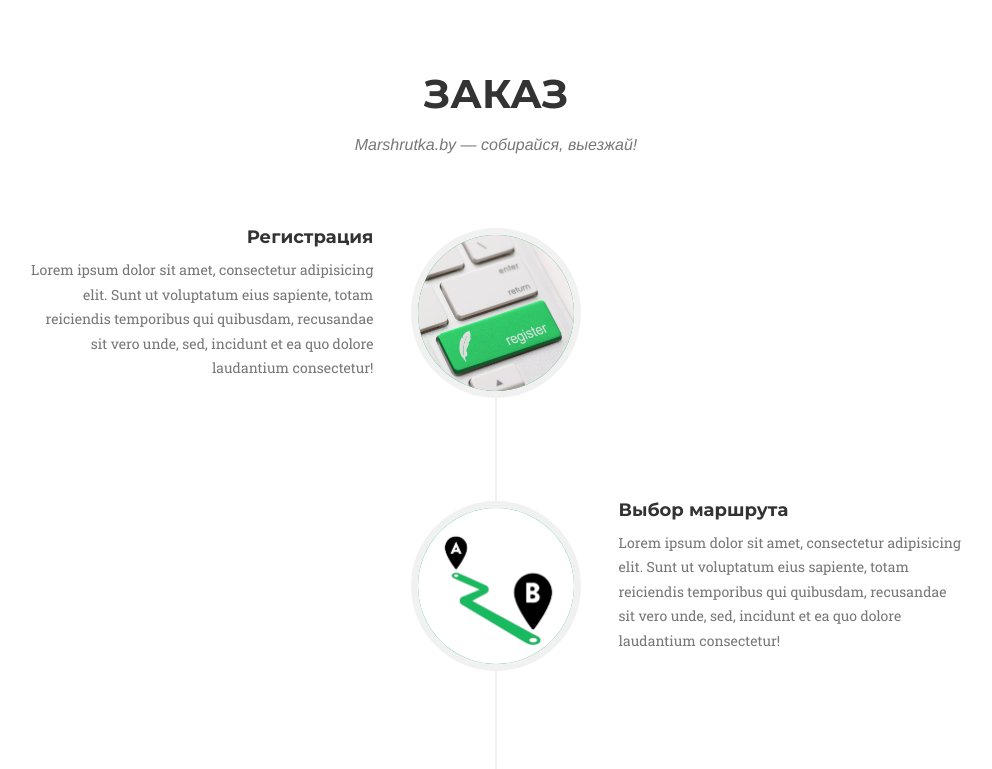
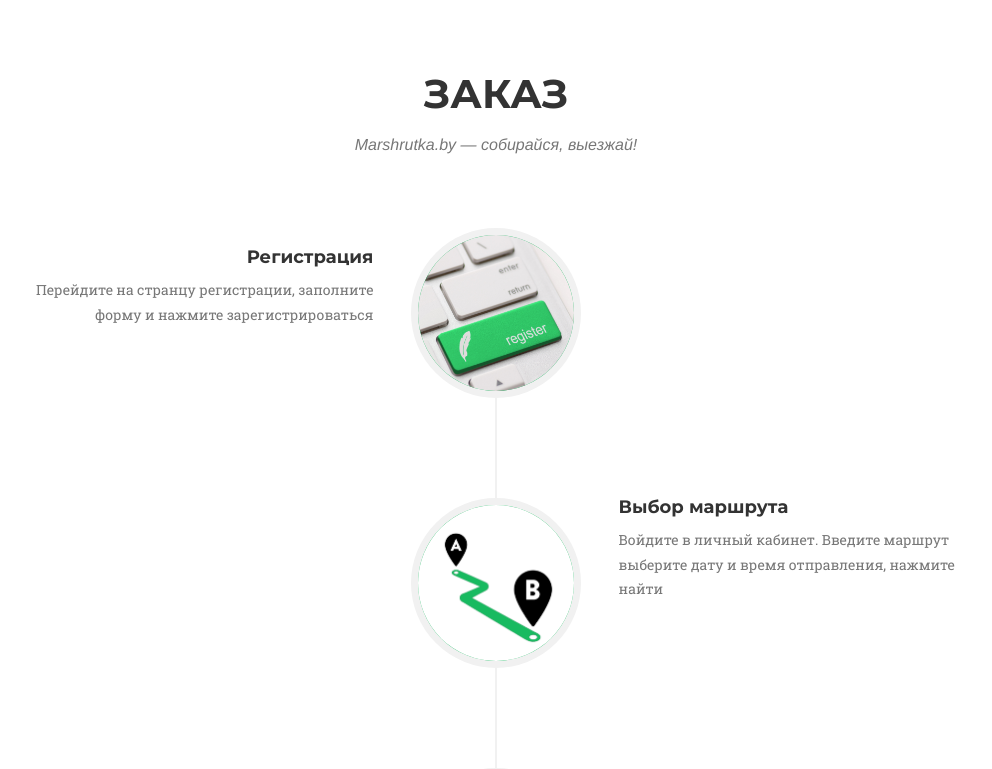
Before and after one commit to PaZa96/marshrutkaby1, an ASP.NET MVC app: page / in a window 1280 px wide. Shown: the part 2560-3329 px from the top of the page, without its empty margins (144-1136 px from the left). Run offline with ASP.NET Core 8 and stand-ins for ASP.NET MVC 5, Linux system fonts and the light colour scheme; the project's own start-up code is not run, and a stand-in starts its controllers and pages; some libraries are stand-ins or nearby versions; some web fonts are replaced.

Commit message:
correct View index

```diff
--- a/marshrutkaby/Content/agency.css
+++ b/marshrutkaby/Content/agency.css
@@ -203,7 +203,7 @@ h1, h2, h3, h4, h5, h6 {
     }
 
     .text-about-right {
-        font-size: 1.2em;
+        font-size: 26.5px;
     }
         .navbar-default .navbar-brand {
             font-size: 2em;
@@ -577,8 +577,8 @@ section {
         min-height: 150px;
     }
 
-        .timeline > li .timeline-panel {
-            padding: 0 20px 20px;
+         .timeline > li .timeline-panel {
+            padding: 20px 20px 20px 100px;
         }
 
         .timeline > li .timeline-image {
@@ -604,7 +604,7 @@ section {
     }
 
         .timeline > li .timeline-panel {
-            padding: 0 20px 20px 100px;
+            padding: 20px 20px 20px 100px;
         }
 
         .timeline > li .timeline-image {
--- a/marshrutkaby/Views/Home/Index.cshtml
+++ b/marshrutkaby/Views/Home/Index.cshtml
@@ -135,7 +135,7 @@
                     <h4 class="service-heading">Маршрутка.by - сервис для бронирования маршрутных такси.</h4>
                 </div>
                 <div class="col-md-5 ">
-                    <p class="text-muted text-about-right ">С нашей помощью Вы можете выбрать маршрут и время поездки, посмотреть стоимость, наличие сводобных мест и всего в пару кликов оформить бронь. Управление поездками осуществляется в личном кабинете.</p>
+                    <p class="text-muted text-about-right">С нашей помощью Вы можете выбрать маршрут и время поездки, посмотреть стоимость, наличие сводобных мест и всего в пару кликов оформить бронь. Управление поездками осуществляется в личном кабинете.</p>
                 </div>
             </div>
         </div>
@@ -189,7 +189,7 @@
                                     <h4 class="subheading">Регистрация</h4>
                                 </div>
                                 <div class="timeline-body">
-                                    <p class="text-muted">Lorem ipsum dolor sit amet, consectetur adipisicing elit. Sunt ut voluptatum eius sapiente, totam reiciendis temporibus qui quibusdam, recusandae sit vero unde, sed, incidunt et ea quo dolore laudantium consectetur!</p>
+                                    <p class="text-muted">Перейдите на странцу регистрации, заполните форму и нажмите зарегистрироваться</p>
                                 </div>
                             </div>
                         </li>
@@ -202,7 +202,7 @@
                                     <h4 class="subheading">Выбор маршрута</h4>
                                 </div>
                                 <div class="timeline-body">
-                                    <p class="text-muted">Lorem ipsum dolor sit amet, consectetur adipisicing elit. Sunt ut voluptatum eius sapiente, totam reiciendis temporibus qui quibusdam, recusandae sit vero unde, sed, incidunt et ea quo dolore laudantium consectetur!</p>
+                                    <p class="text-muted">Войдите в личный кабинет. Введите маршрут выберите дату и время отправления, нажмите найти</p>
                                 </div>
                             </div>
                         </li>
@@ -215,7 +215,7 @@
                                     <h4 class="subheading">Покупка или бронирование билета</h4>
                                 </div>
                                 <div class="timeline-body">
-                                    <p class="text-muted">Lorem ipsum dolor sit amet, consectetur adipisicing elit. Sunt ut voluptatum eius sapiente, totam reiciendis temporibus qui quibusdam, recusandae sit vero unde, sed, incidunt et ea quo dolore laudantium consectetur!</p>
+                                    <p class="text-muted">Выберите понравившегося вам перевозчика, заполните форму и забронируйте билет</p>
                                 </div>
                             </div>
                         </li>
@@ -228,7 +228,7 @@
                                     <h4 class="subheading">Подтверждение заказа</h4>
                                 </div>
                                 <div class="timeline-body">
-                                    <p class="text-muted">Lorem ipsum dolor sit amet, consectetur adipisicing elit. Sunt ut voluptatum eius sapiente, totam reiciendis temporibus qui quibusdam, recusandae sit vero unde, sed, incidunt et ea quo dolore laudantium consectetur!</p>
+                                    <p class="text-muted">Войдите в свой почтовый ящик и проверьте пришло ли вам письмо с подтверждением успешного бронирования</p>
                                 </div>
                             </div>
                         </li>
```
